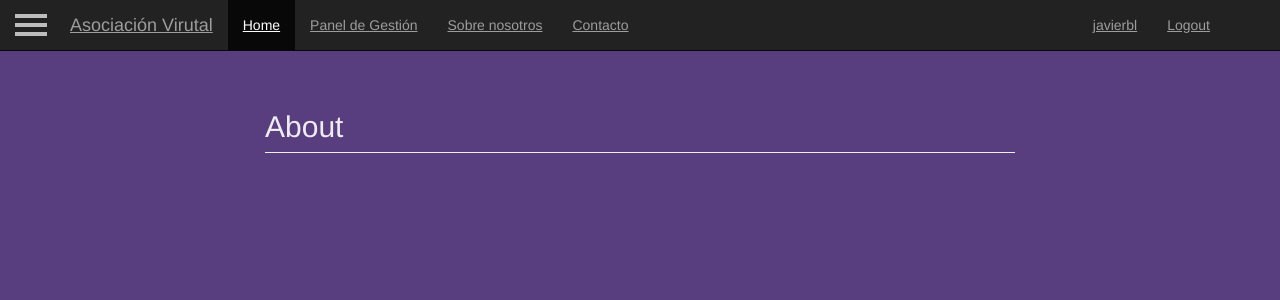
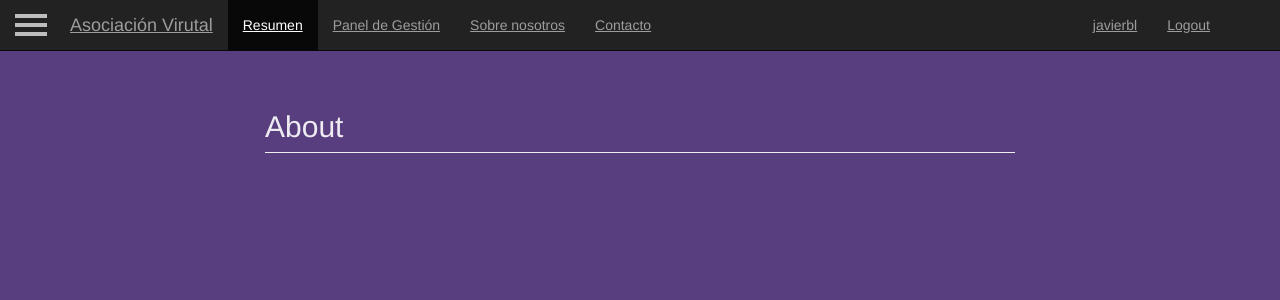
Before and after one commit to jbarcalalorenzo/AVirtual, a Django app: page /AsociacionVirtual/about/ in a window 1280 px wide. Shown: the top 300 px of the page. Run offline with Django 3.2, Linux system fonts and the light colour scheme; a user stored in the database is signed in; some libraries are stand-ins or nearby versions.

Commit message:
update interface with cool effects

```diff
--- a/AVirtual/settings.py
+++ b/AVirtual/settings.py
@@ -36,6 +36,7 @@ INSTALLED_APPS = [
     'django.contrib.contenttypes',
     'django.contrib.sessions',
     'django.contrib.messages',
+    'django_tables2',
     'django.contrib.staticfiles',
 
     #Apps adicionales
--- a/AsociacionVirtual/urls.py
+++ b/AsociacionVirtual/urls.py
@@ -5,7 +5,8 @@ from . import views
 #Nombre de la app
 app_name = 'asociacion'
 urlpatterns = [
-    url(r'^$', views.IndexView, name='index'),
+    url(r'^perfil/', views.IndexView, name='index'),
     url(r'^about/', view=views.AboutView.as_view(), name='about'),
     url(r'^contact/', view=views.ContactView.as_view(), name='contact'),
+    url(r'^resumen/', views.get_impagos,name='resumen')
 ]
--- a/AsociacionVirtual/views.py
+++ b/AsociacionVirtual/views.py
@@ -4,6 +4,8 @@ from django.contrib import messages
 from django.core.urlresolvers import reverse_lazy
 from django.core.mail import send_mail
 from .forms import ContactUsuarioAnonimoForm, ContactUsuarioLoginForm
+from AsociacionVirtual import models
+from AsociacionVirtual import tables
 # Create your views here.
 
 
@@ -52,3 +54,8 @@ class ContactView(generic.FormView):
             send_email_contact(email_usuario, subject, body)
         messages.success(self.request, 'Email enviado con exito')
         return super().form_valid(form)
+
+def get_impagos(request):
+    queryset = models.Socio.objects.all()
+    table = tables.SocioTable(queryset)
+    return render(request, 'Asociacion/summary-info.html', {'table': table})
--- a/templates/Asociacion/_sidebar.html
+++ b/templates/Asociacion/_sidebar.html
@@ -6,13 +6,13 @@
                     </a>
                 </li>
                 <li>
-                    <a href="#"><i class="fa fa-fw fa-home"></i> Home</a>
+                    <a href="#"><i class="fa fa-fw fa-home"></i> Informes</a>
                 </li>
                 <li>
-                    <a href="#"><i class="fa fa-fw fa-folder"></i> Page one</a>
+                    <a href="#"><i class="fa fa-fw fa-folder"></i> Tesoreria</a>
                 </li>
                 <li>
-                    <a href="#"><i class="fa fa-fw fa-file-o"></i> Second page</a>
+                    <a href="#"><i class="fa fa-fw fa-file-o"></i> Balance</a>
                 </li>
             </ul>
         </nav>
--- a/templates/base.html
+++ b/templates/base.html
@@ -27,9 +27,8 @@
         </div>
         <div id="navbar" class="collapse navbar-collapse">
             <ul class="nav navbar-nav">
-                <li class="active"><a href="{% url 'accounts:index' %}">Home</a></li>
-                {% if not user.is_authenticated %}
-                    <li><a href="{% url 'accounts:registro' %}">Registrarse</a></li>
+                {% if user.is_authenticated %}
+                    <li class="active"><a href="{% url 'asociacion:resumen' %}">Resumen</a></li>
                 {% endif %}
                 {% if user.is_authenticated %}
                     <li><a href="/admin">Panel de Gestión</a></li>
```
Also changed, not shown: AsociacionVirtual/tables.py (added, +7 -0 lines), templates/Asociacion/summary-info.html (added, +14 -0 lines), db.sqlite3.
